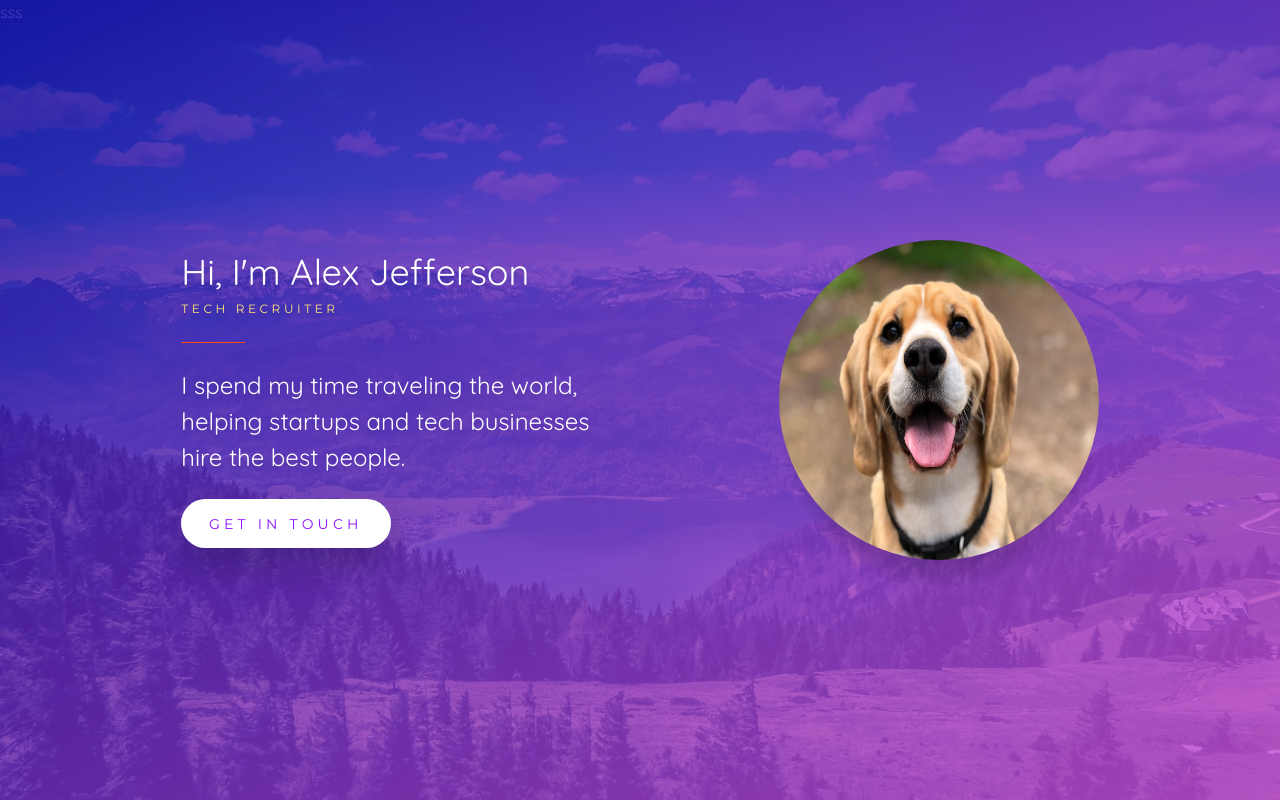
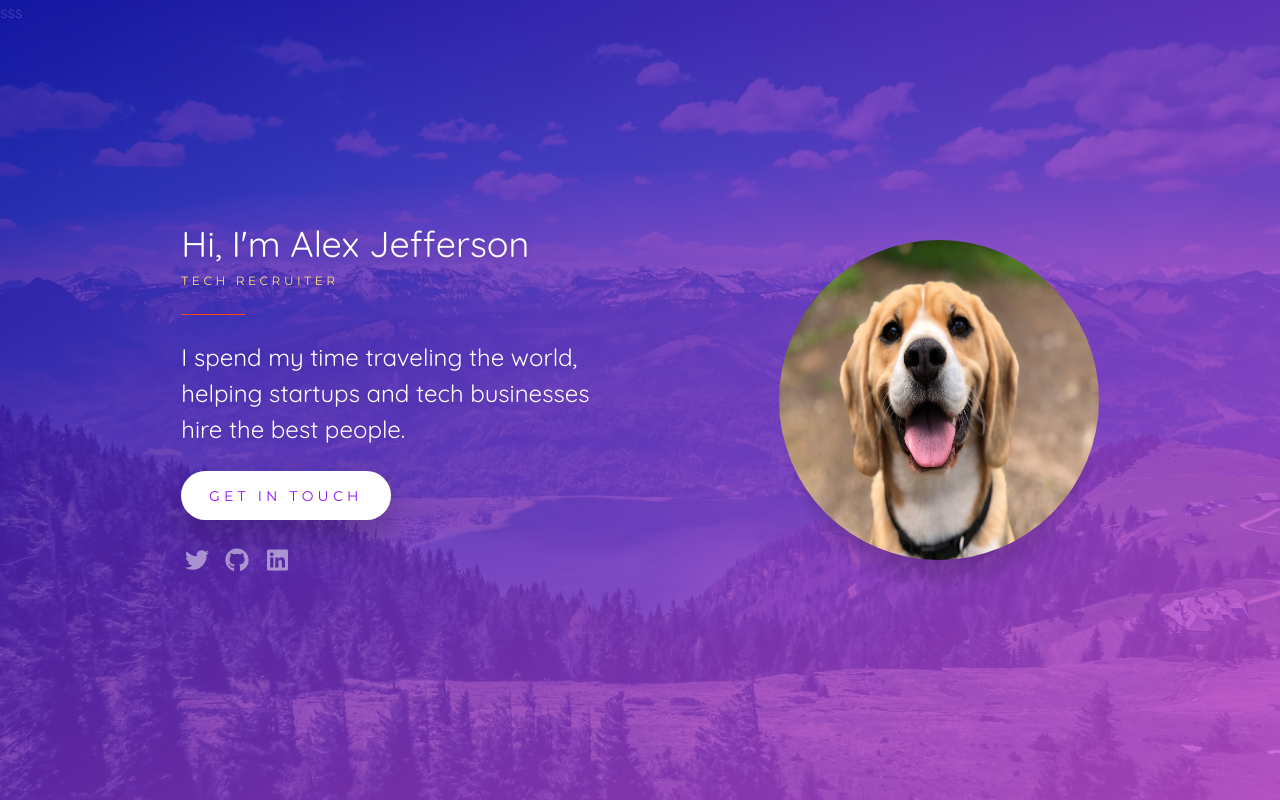
Before and after one commit to GeekyGuang/CSS-in-44-minutes, a plain HTML site: page index.html in a window 1280 px wide. Drawn offline with Linux system fonts and the light colour scheme.

Commit message:
font awesome

```diff
--- a/css/main.css
+++ b/css/main.css
@@ -145,6 +145,39 @@ a {
   transform: scale(0.98) translateY(-2px);
 }
 
+.social {
+  display: flex;
+  margin-top: 1.5rem;
+}
+.social li {
+  height: 2rem;
+  margin-right: 0.5rem;
+  text-align: center;
+  width: 2rem;
+}
+
+.social a {
+  align-items: center;
+  display: flex;
+  font-size: 1.5rem;
+  height: 2rem;
+  justify-content: center;
+  opacity: 0.5;
+  transition-property: opacity, transform;
+  width: 2rem;
+  will-change: opacity, transform;
+}
+
+.social a:hover {
+  opacity: 1;
+  transform: scale(1.25);
+}
+
+.social a:active {
+  opacity: 1;
+  transform: scale(1.1);
+}
+
 @media screen and (max-width: 799px) {
   .content {
     flex-direction: column;
--- a/index.html
+++ b/index.html
@@ -39,9 +39,28 @@
             Get in touch
           </a>
         </div>
+        <ul class="social">
+          <li>
+          <a>
+          <i class="fab fa-twitter"></i>
+          </a>
+          </li>
+          <li>
+          <a>
+          <i class="fab fa-github"></i>
+          </a>
+          </li>
+          <li>
+          <a>
+          <i class="fab fa-linkedin"></i>
+          </a>
+          </li>
+          </ul>
       </main>
     </div>
 
+
+    <script defer src="https://use.fontawesome.com/releases/v5.0.0/js/all.js"></script>
     <script src="main.js"></script>
   </body>
 </html>
```
